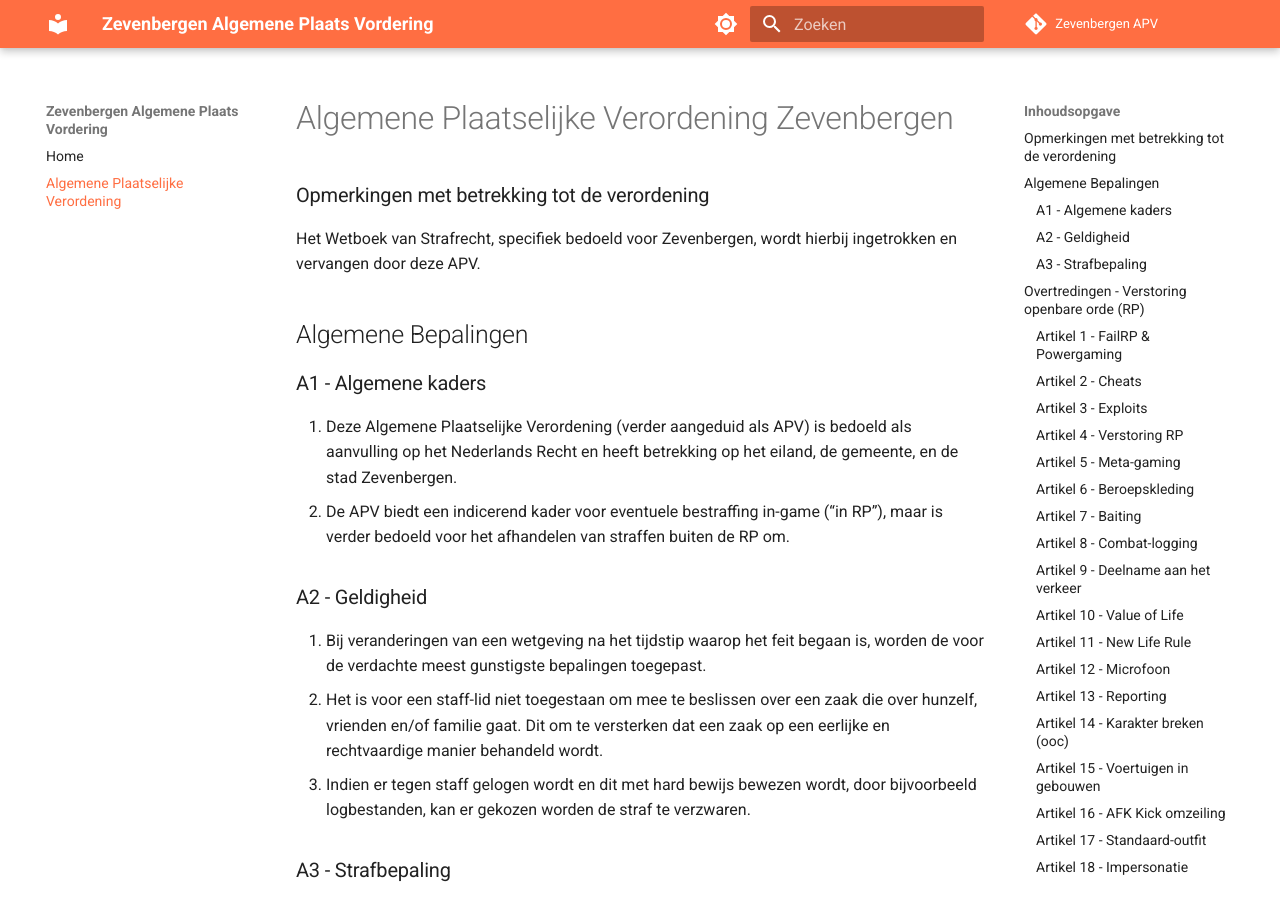
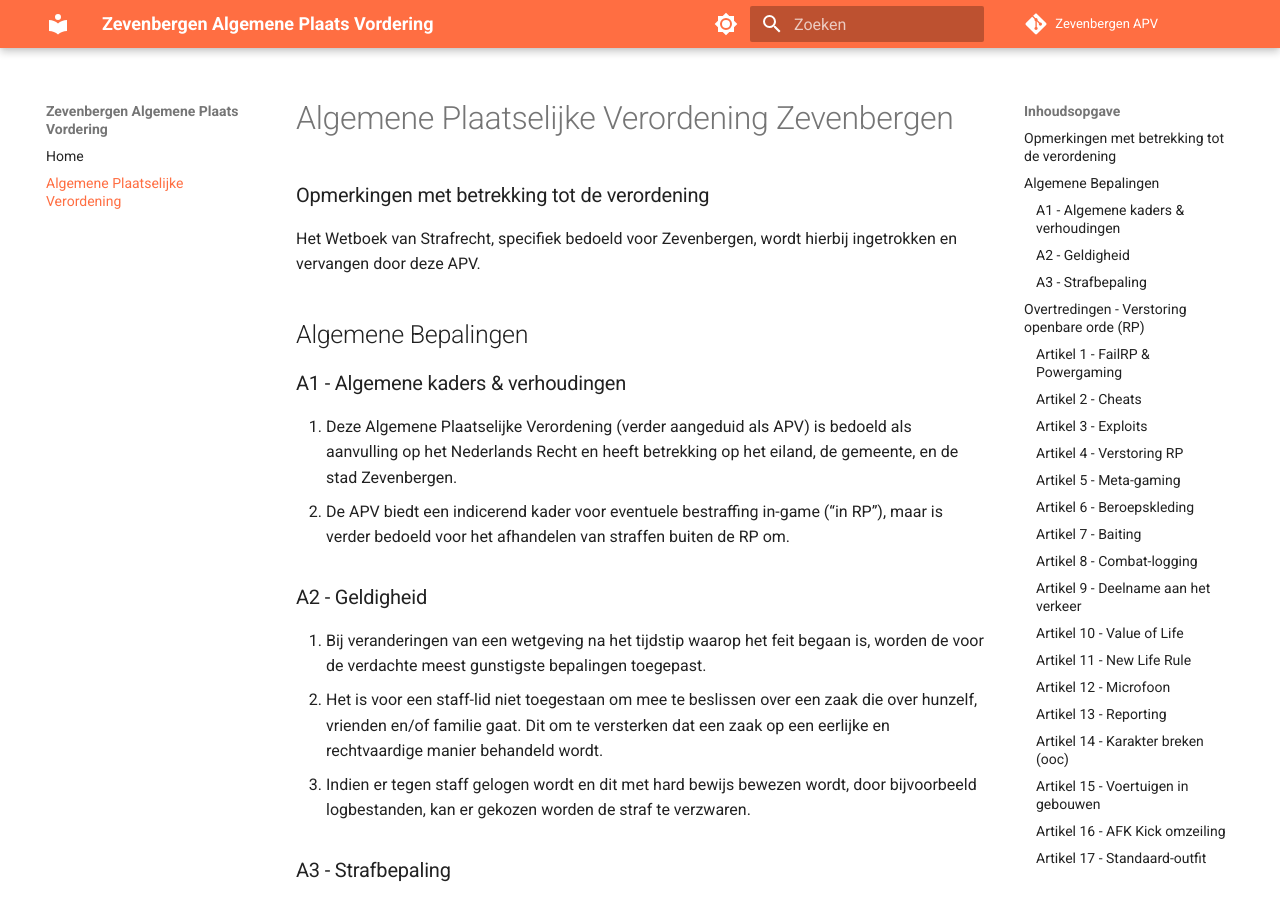
Before and after one commit to RyanFHO/wetboek-apv, an MkDocs documentation site: the page built from docs/apv.md, in a window 1280 px wide and 900 px high. Built offline with MkDocs 1.6.1 and Material for MkDocs 9.7.7, drawn with Linux system fonts in a browser that asks for light colours; comment, search, counter and statistics services are not loaded.

Commit message:
Artikel A1
Artikel A1 Paalwet aangepast.

```diff
--- a/docs/apv.md
+++ b/docs/apv.md
@@ -6,7 +6,7 @@ Het Wetboek van Strafrecht, specifiek bedoeld voor Zevenbergen, wordt hierbij in
 
 ## Algemene Bepalingen
 
-### A1 - Algemene kaders
+### A1 - Algemene kaders & verhoudingen
 
 1. Deze Algemene Plaatselijke Verordening (verder aangeduid als APV) is bedoeld als aanvulling op het Nederlands Recht en heeft betrekking op het eiland, de gemeente, en de stad Zevenbergen.
 2. De APV biedt een indicerend kader voor eventuele bestraffing in-game (“in RP”), maar is verder bedoeld voor het afhandelen van straffen buiten de RP om.
```
